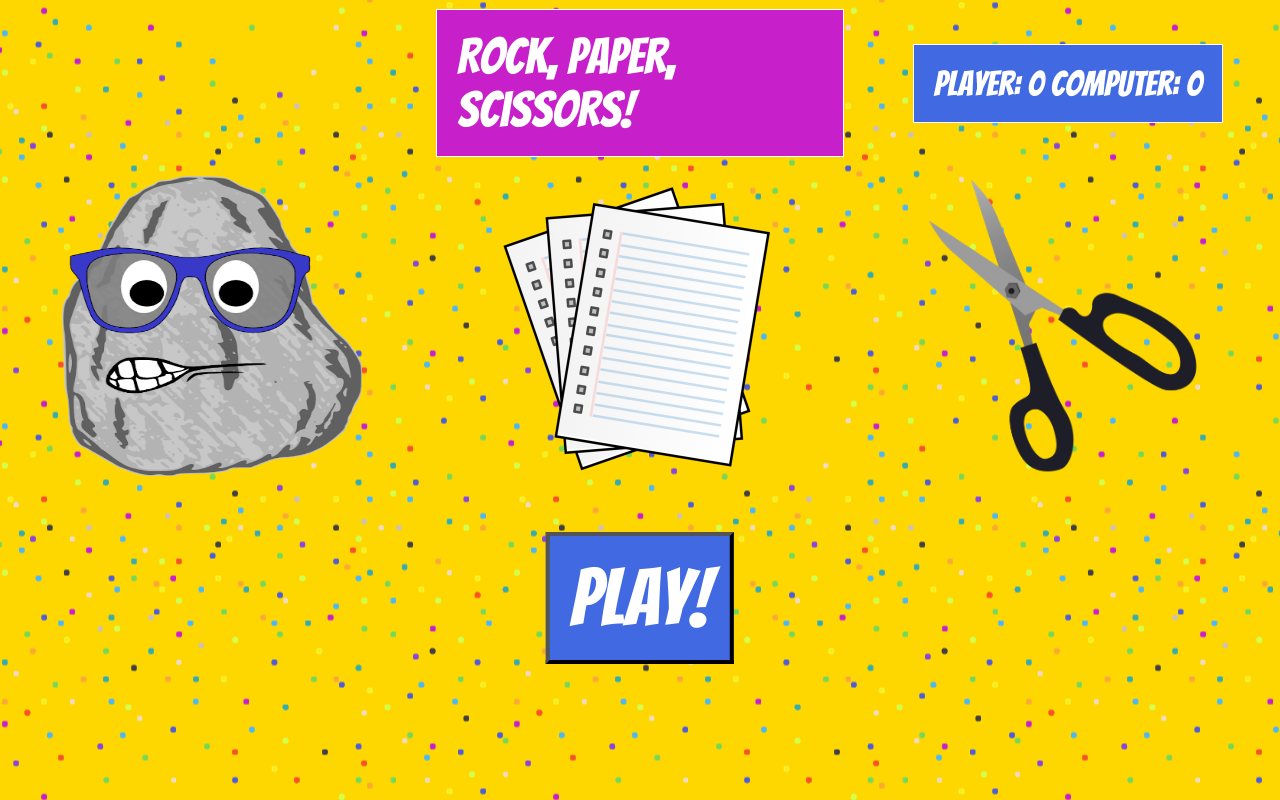
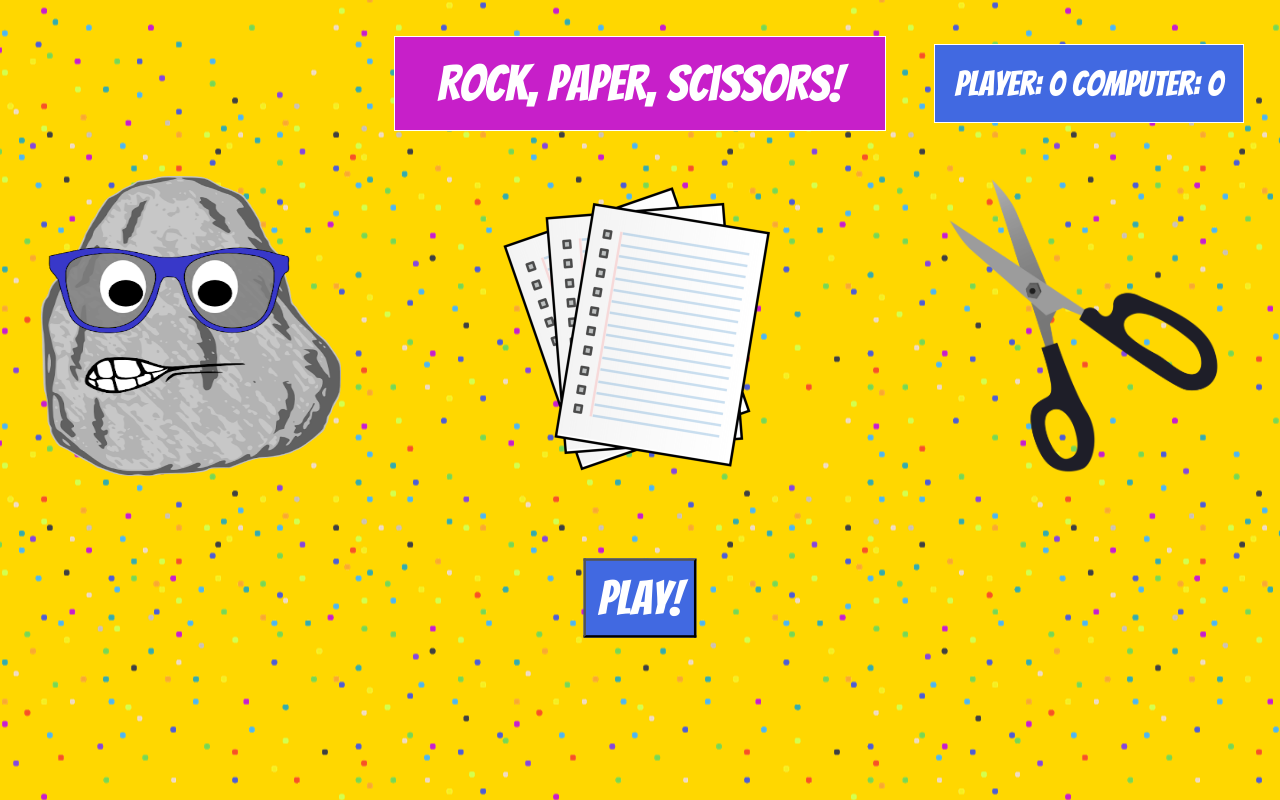
Before and after one commit to katiehawcutt/rock-paper-scissors-game, a plain HTML site: page index.html in a window 1280 px wide. In both pictures the pointer is over the button "Play!". Drawn offline with Linux system fonts and the light colour scheme.

```diff
--- a/index.html
+++ b/index.html
@@ -26,6 +26,8 @@
         align-items: center;
       }
       .titlefont {
+        width: 450px;
+        text-align: center;
         font-family: Bangers;
         font-size: 50px;
         background-color: #c71fc9;
@@ -53,7 +55,7 @@
         padding: 10px;
       }
       .button:hover {
-        transform: scale(2);
+        transform: scale(1.2);
       }
       .image {
         width: 300px;
```
Also changed, not shown: Images/game-screenshot.PNG (added), 1 other file.
